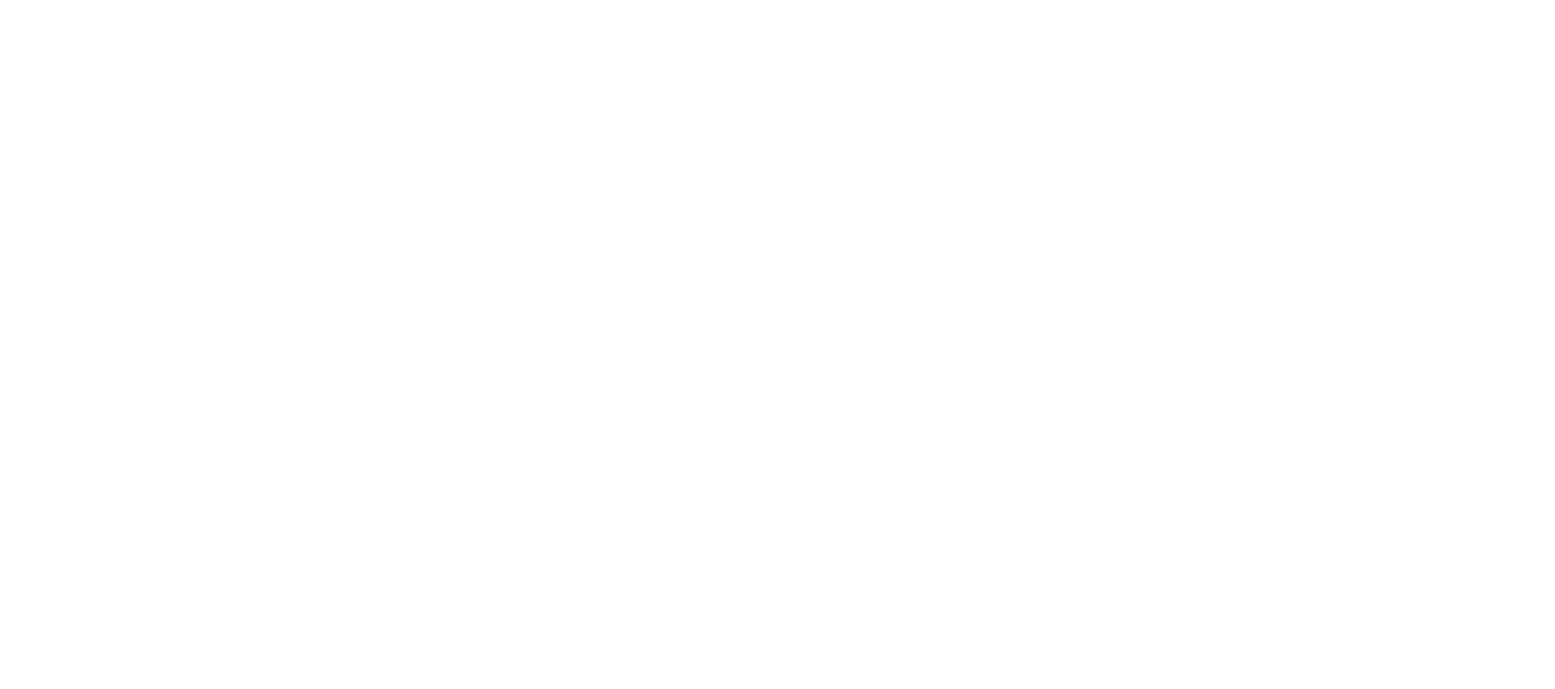
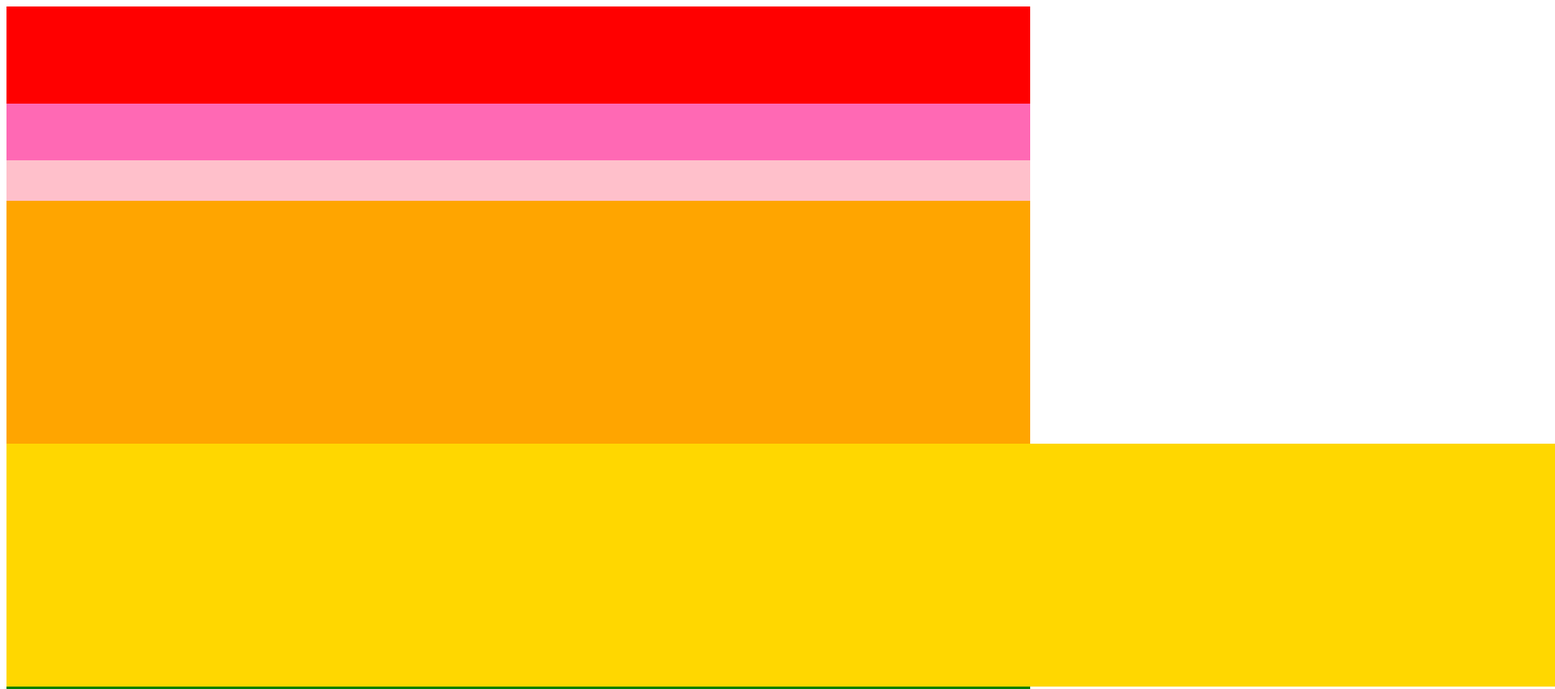
Before and after one commit to OONOSSHINPEI/caravan, a plain HTML site: page index.html in a window 1280 px wide. Shown: the top 851 px of the page at 81% size, 1920 px wide, since content can reach past the window. Before the commit the page ends 800 px from the top, so only its background shows below. Drawn offline with Linux system fonts and the light colour scheme.

Commit message:
[Finisy]1-4

```diff
--- a/index.html
+++ b/index.html
@@ -1 +1,31 @@
-<a></a>
+<!DOCTYPE html>
+<html lang="ja">
+  <head>
+    <meta charset="UTF-8" />
+    <!-- CSSファイルの読み込み -->
+    <link rel="stylesheet" href="style.css" />
+    <title>CARAVAN</title>
+  </head>
+
+  <body>
+    <!--header用のdiv -->
+    <div class="header"></div>
+      <div class="header-top"></div>
+      <div class="header-bottom"></div>
+    </div
+
+    <!-- main-visual用のdiv -->
+    <div class="main-visual"></div>
+      <div class="main-visual-content"></div>
+
+
+    <!-- main用のdiv -->
+    <div class="main"></div>
+
+     <!-- footer用のdiv -->
+     <div class="footer"></div>
+
+
+  </body>
+
+</html>
--- a/style.css
+++ b/style.css
@@ -1 +1,50 @@
-<a>
+/* ブラウザがそれぞれ持っているCSSをリセットするための記述*/
+＊ {
+    margin: 0;
+    padding: 0;
+    box-sizing: border-box
+}
+
+ .header {
+    width: 100%; /* 横幅いっぱい　*/
+    height: 120px; /* 高崎120px */
+    background-color: red; /* 背景色red */
+}
+
+ .header-top {
+    width: 100%; /* 横幅いっぱい　*/
+    height: 70px; /* 高崎70px */
+    background-color: hotpink; /* 背景色hotpink */
+}
+
+ .header-bottom {
+    width: 100%; /* 横幅いっぱい　*/
+    height: 50px; /* 高崎50px */
+    background-color: pink; /* 背景色pink */
+
+}
+
+ .main-visual {
+     width: 100%; /*横幅いっぱい*/
+     height: 300px; /*高さ300px*/
+     background-color: orange; /*背景色orange*/
+}
+
+ .main-visual-content {
+     width: 350%; /*横幅350px*/
+     height: 300px; /*親の高さに揃える*/
+     background-color: gold; /*背景色gold*/
+}
+
+
+ .main {
+     width: 100%; /*横幅いっぱい*/
+     height: 1400PX; /*高さ1400px （多めに設定）*/
+     background-color: green; /*背景色green*/
+}
+
+ .footer {
+     width: 100%; /*横幅いっぱい*/
+     height: 120px; /*高さ120px*/
+     background-color: blue; /*背景色blue*/
+ }
```
